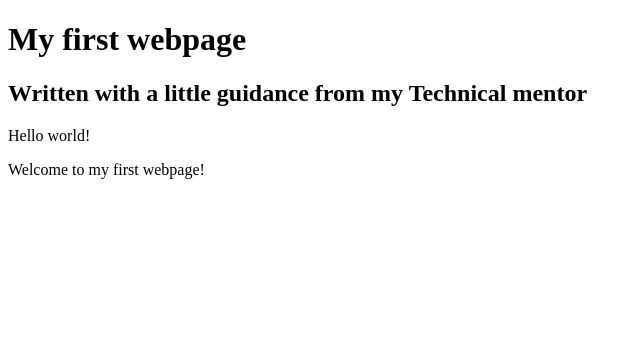
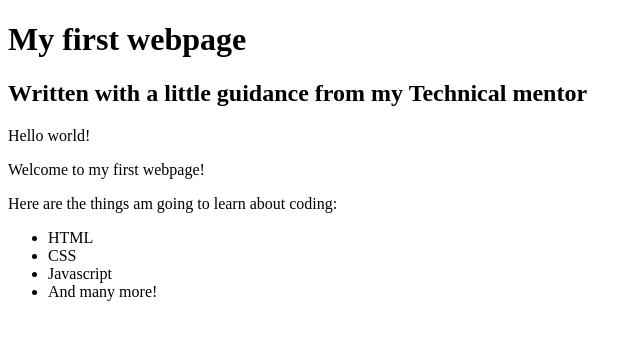
Before and after one commit to Reuben-Kipkemboi/HTML-practice, a plain HTML site: page index.html in a window 1280 px wide. Shown: the whole page, without its empty margins (0-642 px from the left). Drawn offline with Linux system fonts and the light colour scheme.

Commit message:
add list elements

```diff
--- a/index.html
+++ b/index.html
@@ -11,6 +11,13 @@
     <h2>Written with a little guidance from my Technical mentor</h2>
     <p>Hello world!</p>
     <p>Welcome to my first webpage!</p>
+    <p>Here are the things am going to learn about coding:</p>
+    <ul>
+        <li>HTML</li>
+        <li>CSS</li>
+        <li>Javascript</li>
+        <li>And many more!</li>
+    </ul>
 
 </body>
 </html>
```
